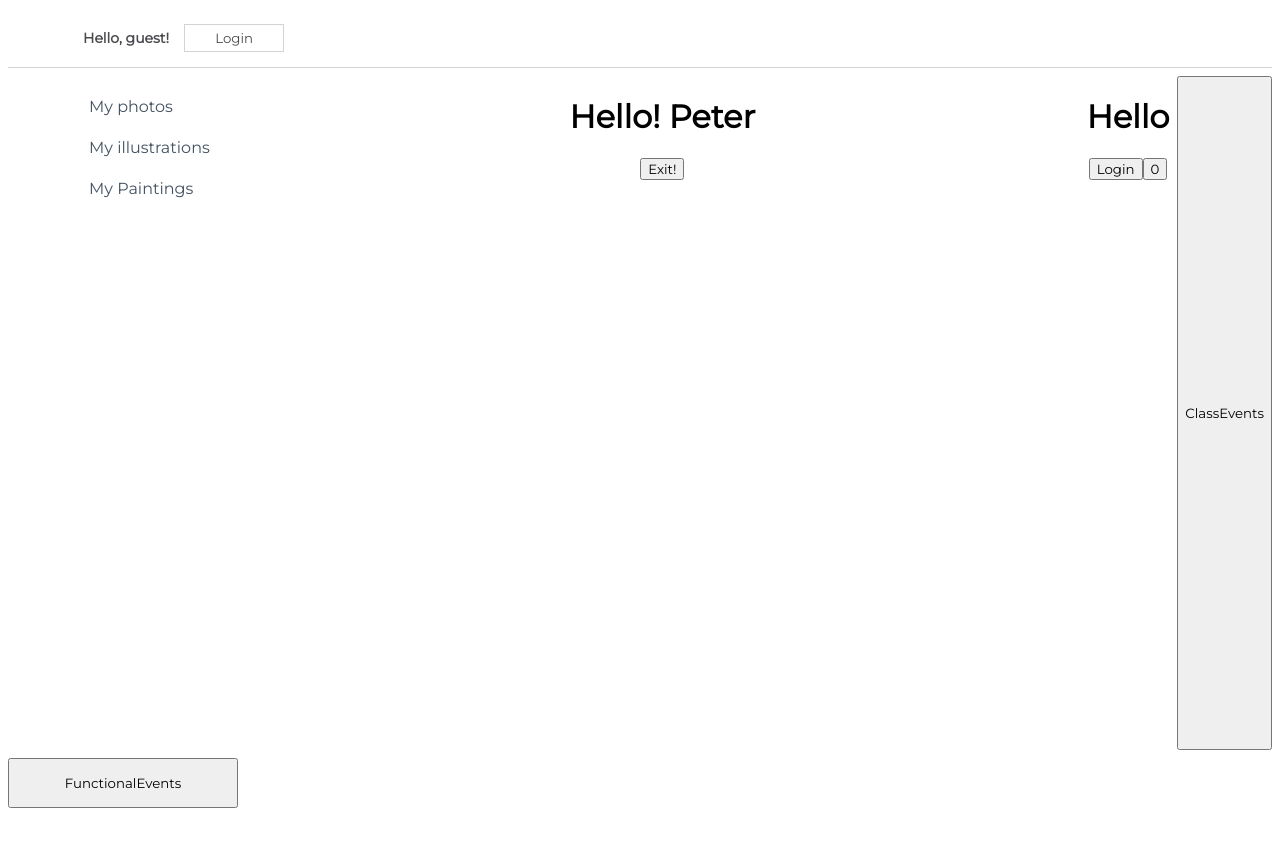
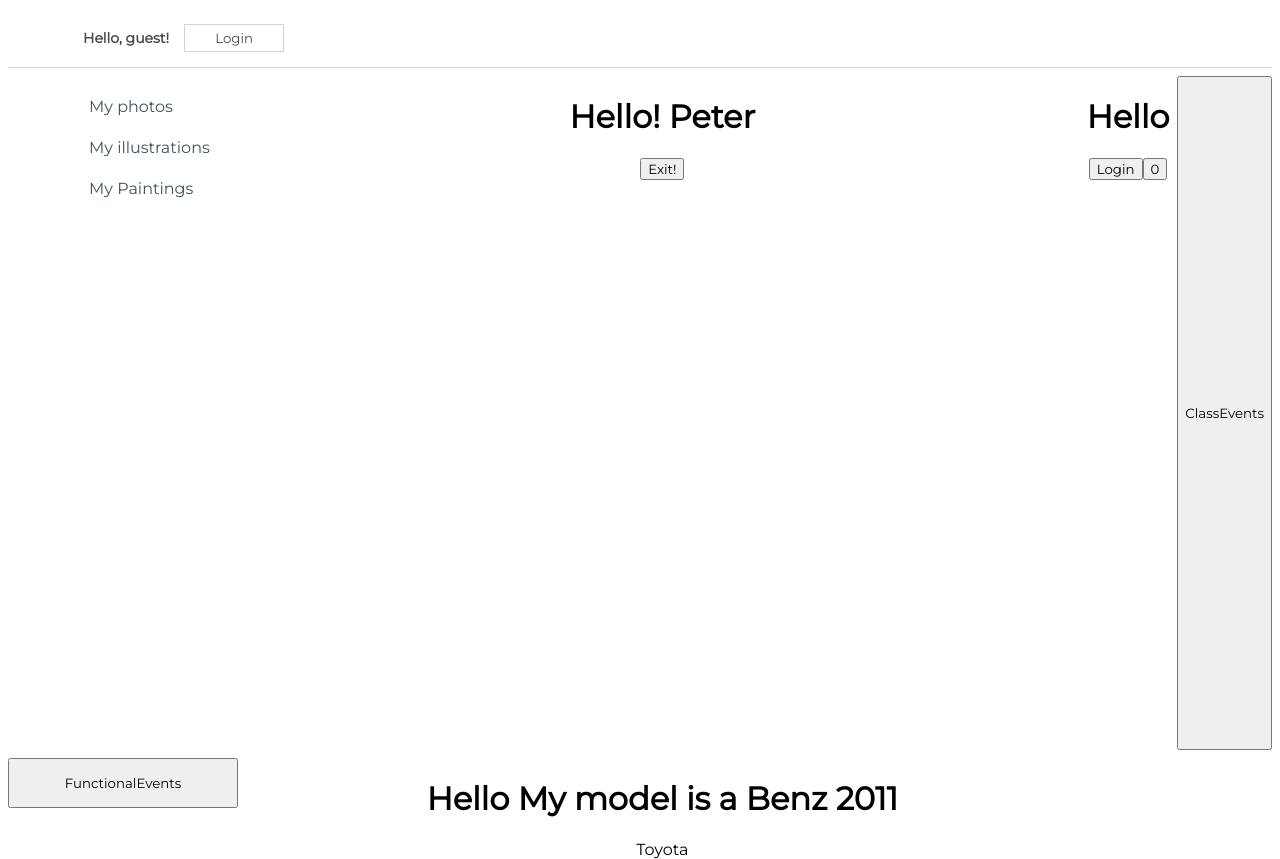
Before and after one commit to kedi1991/react-challenges2023, a React (Create React App) app in the folder my-app/: page / in a window 1280 px wide. Before the commit the page ends 816 px from the top, so only its background shows below. Built offline with nearby package versions, Linux system fonts and the light colour scheme.

Commit message:
Making nested components

```diff
--- a/my-app/src/App.js
+++ b/my-app/src/App.js
@@ -5,6 +5,7 @@ import StatefulGreeting from './components/StatefulGreeting';
 import StatefulGreetingWithRespose from './components/StatefulGreetingWithResponse';
 import ClassEvents from './components/events/ClassEvents';
 import FunctionalEvents from './components/events/FunctionalEvents';
+import Car from './components/nested/Car';
 
 function App() {
   return (
@@ -28,6 +29,10 @@ function App() {
 
       </FunctionalEvents>
 
+      <Car sizeT = "20" costT="15,000" yearT="1995" sizeB="5" costB="98,000" yearB="2021" >
+
+      </Car>
+
     </div>
   );
 }
--- /dev/null
+++ b/my-app/src/components/nested/Benz.js
@@ -0,0 +1,9 @@
+import React from 'react'
+
+function Benz(props) {
+  return (
+    <div><h1>Hello My model is a Benz {props.make}</h1></div>
+  )
+}
+
+export default Benz
--- /dev/null
+++ b/my-app/src/components/nested/Car.js
@@ -0,0 +1,24 @@
+import React, { Component } from 'react'
+import Benz from './Benz'
+import Toyota from './Toyota'
+
+export class Car extends Component {
+
+
+  render() {
+    return (
+      <div>
+
+<Benz make="2011">
+
+</Benz>
+
+<Toyota>
+
+</Toyota>
+      </div>
+    )
+  }
+}
+
+export default Car
--- /dev/null
+++ b/my-app/src/components/nested/Toyota.js
@@ -0,0 +1,9 @@
+import React from 'react'
+
+function Toyota() {
+  return (
+    <div>Toyota</div>
+  )
+}
+
+export default Toyota
```
